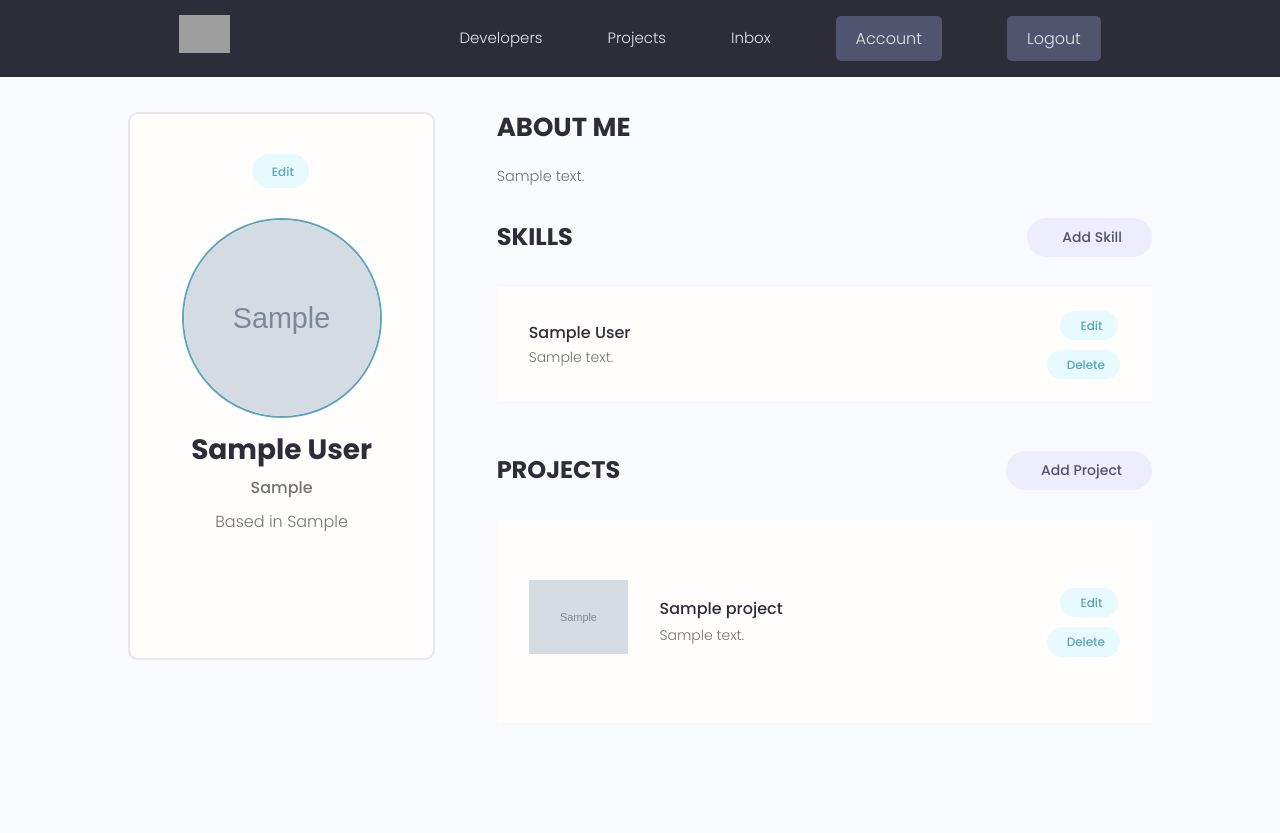
After one commit to michelmarcondes/django-study-with-docker, a Django app: page /account/ in a window 1280 px wide. The commit adds this page. Run offline with Django 4.2, Linux system fonts and the light colour scheme; a user stored in the database is signed in; tables that the repository leaves empty hold one stand-in row (values such as "Sample post"); grey boxes marked "Sample" are stand-in pictures; some libraries are stand-ins or nearby versions; grey boxes are pictures that could not be loaded.

Commit message:
User is capable to edit his profile

```diff
--- a/app/templates/navbar.html
+++ b/app/templates/navbar.html
@@ -16,11 +16,10 @@
           <li class="header__menuItem"><a href="{% url 'profiles' %}">Developers</a></li>
           <li class="header__menuItem"><a href="{% url 'projects' %}">Projects</a></li>
           <li class="header__menuItem"><a href="">Inbox</a></li>
-          <li class="header__menuItem"><a href="">My Account</a></li>
 
 
           {% if request.user.is_authenticated %}
-          <li class="header__menuItem"><a href="{% url 'create-project' %}" class="btn btn--sub">Add Projetct</a></li>
+          <li class="header__menuItem"><a href="{% url 'account' %}" class="btn btn--sub">Account</a></li>
           <li class="header__menuItem"><a href="{% url 'logout' %}" class="btn btn--sub">Logout</a></li>
           {% else %}
           <li class="header__menuItem"><a href="{% url 'login' %}" class="btn btn--sub">Login/Sign Up</a></li>
--- /dev/null
+++ b/app/users/templates/users/account.html
@@ -0,0 +1,79 @@
+{% extends 'main.html' %}
+{% load static %}
+
+{% block content %}
+
+  <!-- Main Section -->
+  <main class="settingsPage profile my-md">
+    <div class="container">
+      <div class="layout">
+        <div class="column column--1of3">
+          <div class="card text-center">
+            <div class="card__body dev">
+              <a class="tag tag--pill tag--main settings__btn" href="{% url 'edit-account' %}"><i class="im im-edit"></i> Edit</a>
+              <img class="avatar avatar--xl dev__avatar" src="{{  profile.profile_image.url }}" />
+              <h2 class="dev__name">{{profile.name}}</h2>
+              <p class="dev__title">{{profile.short_intro}}</p>
+              <p class="dev__location">Based in {{profile.location}}</p>
+
+              {% include 'users/social-profile-component.html' %}
+
+            </div>
+          </div>
+        </div>
+        <div class="column column--2of3">
+          <div class="devInfo">
+            <h3 class="devInfo__title">About Me</h3>
+            <p class="devInfo__about">{{profile.bio}}</p>
+          </div>
+          <div class="settings">
+            <h3 class="settings__title">Skills</h3>
+            <a class="tag tag--pill tag--sub settings__btn tag--lg" href="#"><i class="im im-plus"></i> Add Skill</a>
+          </div>
+
+          <table class="settings__table">
+            {% for skill in skills %}
+            <tr>
+              <td class="settings__tableInfo">
+                <h4>{{skill.name}}</h4>
+                <p>{{skill.description}}</p>
+              </td>
+              <td class="settings__tableActions">
+                <a class="tag tag--pill tag--main settings__btn" href="#"><i class="im im-edit"></i> Edit</a>
+                <a class="tag tag--pill tag--main settings__btn" href="#"><i class="im im-x-mark-circle-o"></i>
+                  Delete</a>
+              </td>
+            </tr>
+            {% endfor %}
+
+          </table>
+
+          <div class="settings">
+            <h3 class="settings__title">Projects</h3>
+            <a class="tag tag--pill tag--sub settings__btn tag--lg" href="#"><i class="im im-plus"></i> Add Project</a>
+          </div>
+
+          <table class="settings__table">
+            {% for project in projects %}
+            <tr>
+              <td class="settings__thumbnail">
+                <a href="{% url 'single-project' project.id %}"><img src="{{project.featured_image.url}}" alt="Project Thumbnail" /></a>
+              </td>
+              <td class="settings__tableInfo">
+                <a href="{% url 'single-project' project.id %}">{{project.title}}</a>
+                <p>{{project.description|slice:'150'}}</p>
+              </td>
+              <td class="settings__tableActions">
+                <a class="tag tag--pill tag--main settings__btn" href="#"><i class="im im-edit"></i> Edit</a>
+                <a class="tag tag--pill tag--main settings__btn" href="#"><i class="im im-x-mark-circle-o"></i>
+                  Delete</a>
+              </td>
+            </tr>
+            {% endfor %}
+
+          </table>
+        </div>
+      </div>
+    </div>
+  </main>
+  {% endblock content %}
--- /dev/null
+++ b/app/users/templates/users/social-profile-component.html
@@ -0,0 +1,37 @@
+<ul class="dev__social">
+    {% if profile.social_github %}
+    <li>
+      <a
+        title="Github"
+        href="{{ profile.social_github }}"
+        target="_blank"
+        ><i class="im im-github"></i
+      ></a>
+    </li>
+    {% endif %}
+
+
+    {% if profile.social_twitter %}
+    <li>
+      <a title="Twitter" href="{{ profile.social_twitter }}" target="_blank"
+        ><i class="im im-twitter"></i
+      ></a>
+    </li>
+    {% endif %}
+
+    {% if profile.social_linkedin %}
+    <li>
+      <a title="LinkedIn" href="{{ profile.social_linkedin }}" target="_blank"
+        ><i class="im im-linkedin"></i
+      ></a>
+    </li>
+    {% endif %}
+
+    {% if profile.social_website %}
+    <li>
+      <a title="Personal Website" href="{{ profile.social_website }}" target="_blank"
+        ><i class="im im-globe"></i
+      ></a>
+    </li>
+    {% endif %}
+  </ul>
--- a/app/users/urls.py
+++ b/app/users/urls.py
@@ -8,4 +8,7 @@ urlpatterns = [
 
     path('', views.profiles, name='profiles'),
     path('profile/<str:pk>/', views.userProfile, name='user-profile'),
+    path('account/', views.userAccount, name='account'),
+
+    path('edit-account/', views.editAccount, name='edit-account'),
 ]
--- a/app/users/views.py
+++ b/app/users/views.py
@@ -1,11 +1,12 @@
 from zlib import decompressobj
 from django.shortcuts import render, redirect
 from django.contrib.auth import login, authenticate, logout
+from django.contrib.auth.decorators import login_required
 from django.contrib import messages
 
 from django.contrib.auth.models import User
 from .models import Profile
-from .forms import CustomUserCreationForm
+from .forms import CustomUserCreationForm, ProfileForm
 
 # Create your views here.
 
@@ -51,7 +52,7 @@ def registerUser(request):
             messages.success(request, ' User account was created!')
 
             login(request, user)
-            return redirect('profiles')
+            return redirect('edit-account')
         else:
             messages.warning(request, 'Something goes wrong... Try again or contact us.')
 
@@ -69,5 +70,31 @@ def userProfile(request, pk):
 
     topSkills = profile.skill_set.exclude(description__exact="") #exclude skills with empty descriptions
     otherSkills = profile.skill_set.filter(description="") #just skills with empty descriptions
+
     context = {'profile': profile, 'topSkills': topSkills, 'otherSkills': otherSkills}
     return render(request, 'users/user-profile.html', context)
+
+@login_required(login_url='login')
+def userAccount(request):
+    profile = request.user.profile #grab one to one relationship
+    skills = profile.skill_set.all()
+    projects = profile.project_set.all()
+
+    context = {'profile': profile, 'skills': skills, 'projects': projects }
+    return render(request, 'users/account.html', context)
+
+@login_required(login_url='login')
+def editAccount(request):
+    profile = request.user.profile
+    form = ProfileForm(instance=profile) #fill form with profile data
+
+    #to save submitted data and file
+    if request.method == 'POST':
+        form = ProfileForm(request.POST, request.FILES, instance=profile)
+
+        if form.is_valid():
+            form.save()
+            return redirect('account')
+
+    context = {'form': form}
+    return render(request, 'users/profile_form.html', context)
```
Also changed, not shown: app/templates/form-template.html (added, +80 -0 lines), app/users/forms.py (+18 -1 lines), app/users/signals.py (+14 -0 lines), app/users/templates/users/profile_form.html (added, +55 -0 lines), app/users/templates/users/user-profile.html (+1 -35 lines), app/static/images/profiles/mehdi_Ec58QDE.png (added), app/static/images/profiles/mehdi_V7nW715.png (added), app/static/images/profiles/sulamita.jpg (added), app/static/images/profiles/sulamita_jwf6koI.jpg (added).
